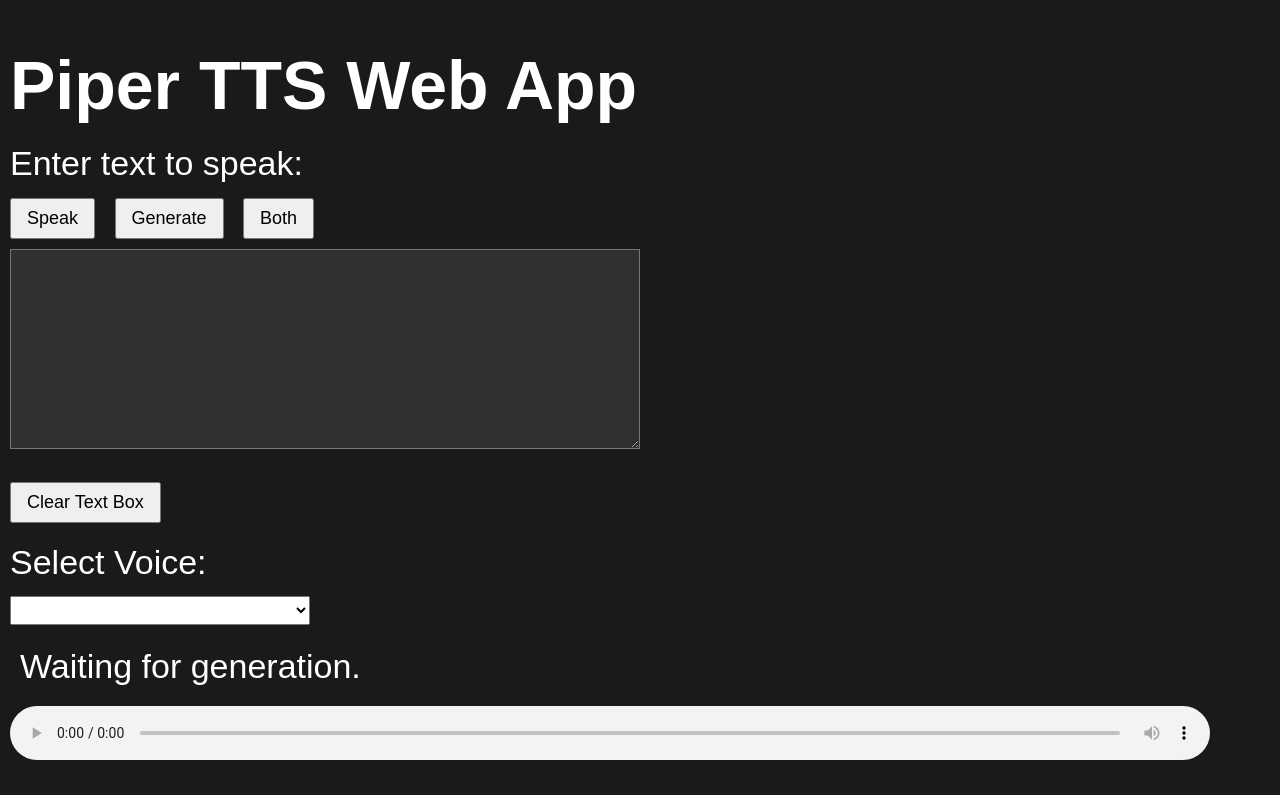
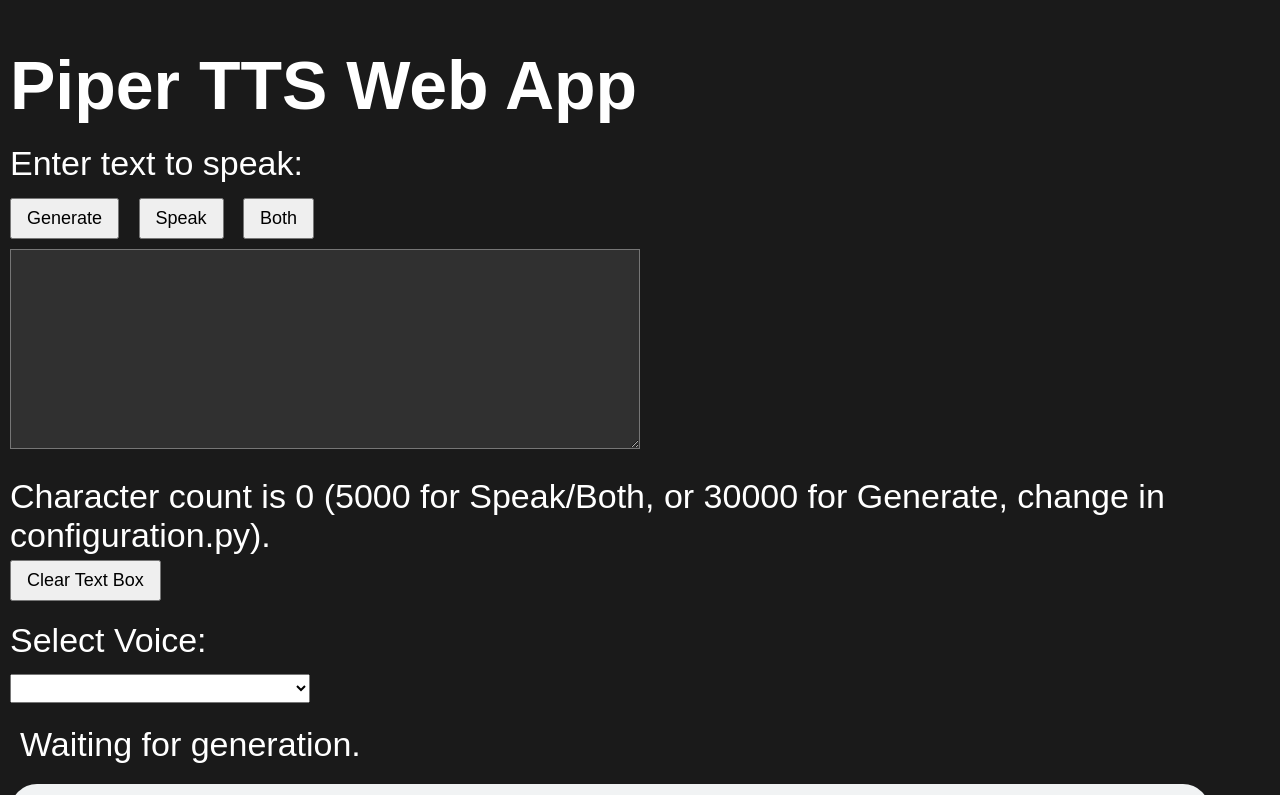
Before and after one commit to krones9000/local-piper, a Flask app: page / in a window 1280 px wide. Shown: the top 795 px of the page. Run offline with Flask 3, Linux system fonts and the light colour scheme; data that the repository does not hold is empty; some web fonts are replaced.

Commit message:
Update index.html
update to the html to add the character count on the page.

```diff
--- a/templates/index.html
+++ b/templates/index.html
@@ -24,11 +24,12 @@
     <form onsubmit="return false">
         <label for="text">Enter text to speak:</label>
         <div class="controls">
+            <button onclick="triggerGenerate()">Generate</button>
             <button onclick="triggerSpeak()">Speak</button>
-            <button onclick="triggerGenerate()">Generate</button>
             <button onclick="triggerBoth()">Both</button>
         </div>
-        <textarea id="text" name="text" required></textarea>
+        <textarea id="text" name="text" required oninput="updateCharacterCount(this)"></textarea>
+        <div id="charCount">Character count is 0 (5000 for Speak/Both, or 30000 for Generate, change in configuration.py).</div> <!-- Display character count here -->
         <div class="textControls">
     <button onclick="clearTextBox()">Clear Text Box</button>
     </div>
```
